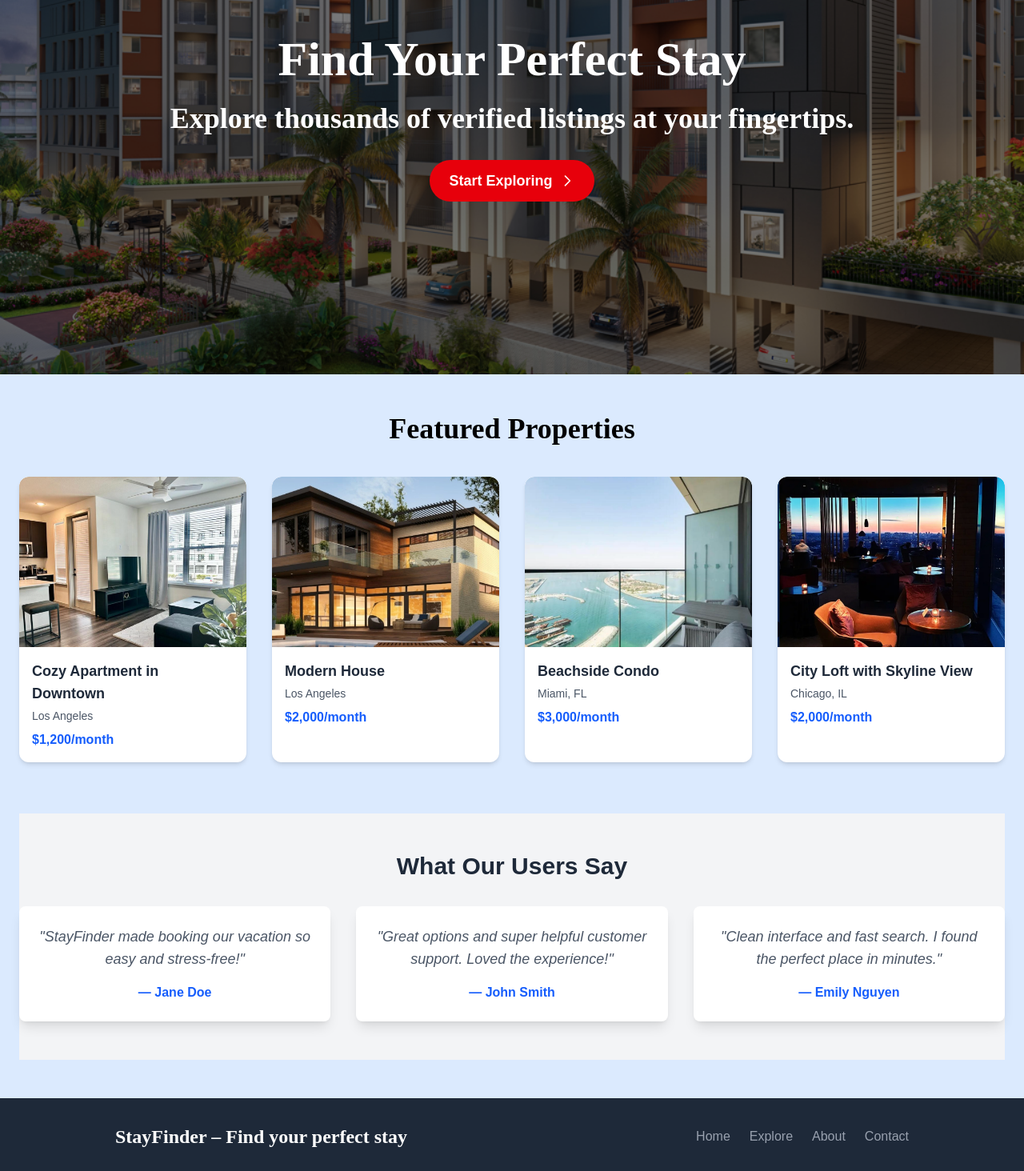
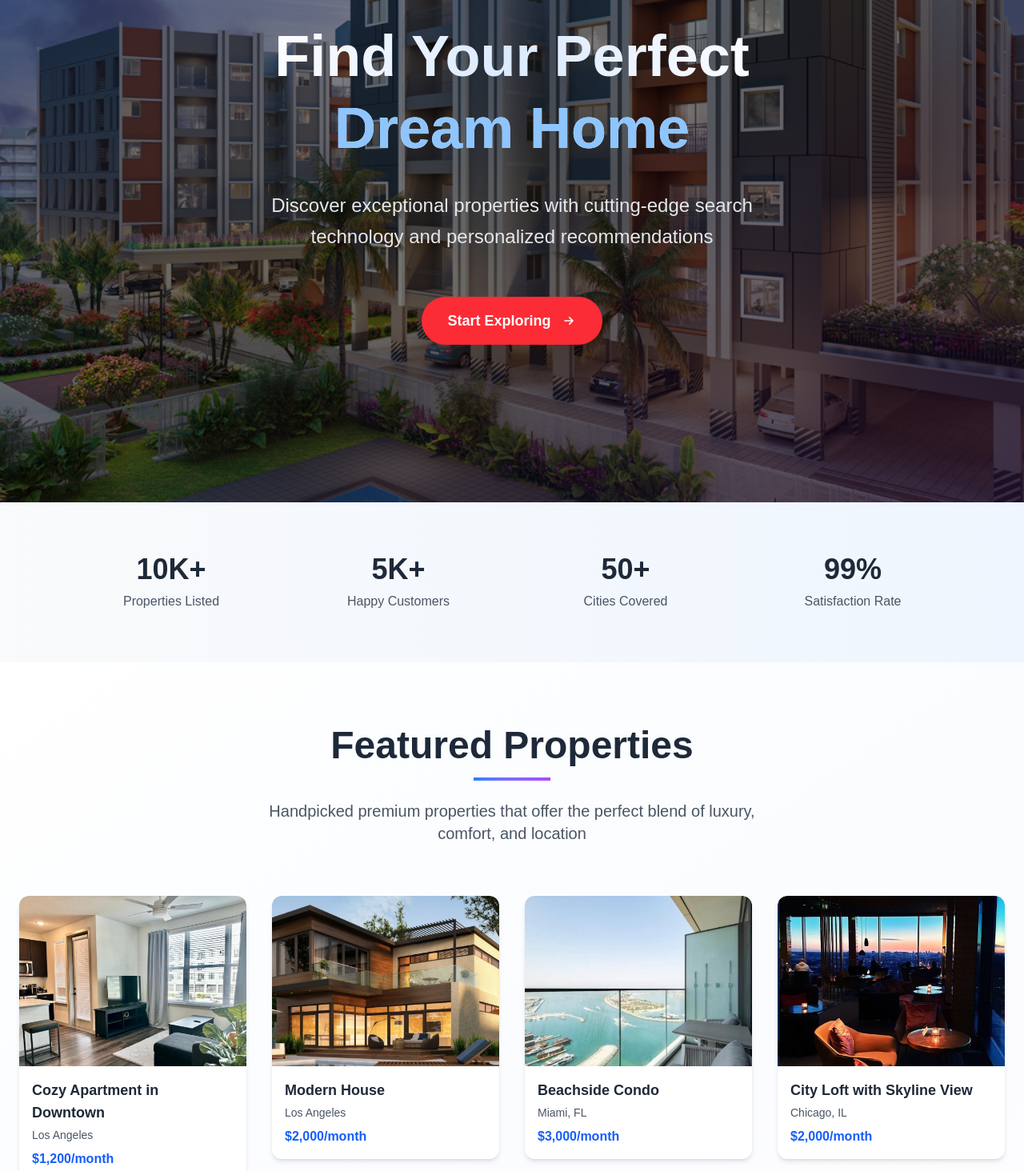
Before and after one commit to Saumya-Mishra-536/StayFinder02, a Next.js app: page /HomePage in a window 1280 px wide. Shown: the part 240-1704 px from the top of the page at 80% size. Built offline with nearby package versions, Linux system fonts and the light colour scheme.

Commit message:
advance design

```diff
--- a/app/ExplorePage/page.js
+++ b/app/ExplorePage/page.js
@@ -181,7 +181,7 @@ export default function PartnerPage() {
       </div>
 
       {/* Industry Cards */}
-      <h2 className="text-2xl font-semibold text-center mb-6 text-black">Select Your Industry to Get Started</h2>
+      <h2 className="text-2xl font-semibold text-center mb-6 text-black">Find Your Right Stay</h2>
       <div className="grid grid-cols-1 md:grid-cols-2 lg:grid-cols-3 gap-8 max-w-6xl mx-auto">
         {industries.map((industry, index) => (
           <div key={index} className="border rounded-lg shadow-md overflow-hidden bg-white">
@@ -190,9 +190,7 @@ export default function PartnerPage() {
               <h3 className="text-lg font-semibold mb-2 text-black">{industry.title}</h3>
               <p className="text-black text-sm">{industry.description}</p>
               <Link href={industry.link}>
-                <span className="inline-block mt-4 px-4 py-2 bg-blue-600 text-white rounded hover:bg-blue-700 cursor-pointer">
-                  Get started
-                </span>
+
               </Link>
             </div>
           </div>
--- a/app/HomePage/page.js
+++ b/app/HomePage/page.js
@@ -5,7 +5,6 @@ import Navbar from '../components/Navbar_/Navbar';
 import PropertyCard from '../components/PropertyCard/PropertyCard';
 import Testimonials from '../components/Testimonials/Testimonials';
 import Footer from '../components/Footer/Footer';
-
 function HomePage() {
   const [properties, setProperties] = useState([]);
   const router = useRouter();
@@ -15,14 +14,14 @@ function HomePage() {
         id: 1,
         title: 'Cozy Apartment in Downtown',
         price: '$1,200/month',
-        imageUrl:'/assets/cozy downtown.png',
+        imageUrl: '/assets/cozy downtown.png',
         location: 'Los Angeles',
       },
       {
         id: 2,
         title: 'Modern House',
         price: '$2,000/month',
-        imageUrl:'/assets/modern house.png',
+        imageUrl: '/assets/modern house.png',
         location: 'Los Angeles',
       },
       {
@@ -41,51 +40,38 @@ function HomePage() {
       },
     ]);
   }, []);
-
-
-
-
-
-
-
-
-
   return (
-    <div className="home-page bg-white">
+    <div className="home-page bg-white min-h-screen">
       <Navbar />
-
       {/* Hero Section */}
+      <div className="relative overflow-hidden">
         <div
-        className="relative bg-cover bg-center h-[80vh] flex items-center justify-center text-center"
+          className="relative bg-cover bg-center h-screen flex items-center justify-center"
           style={{
-          backgroundImage: `url('/assets/radiance-the-prime.jpg')`,
+            backgroundImage: `linear-gradient(135deg, rgba(0,0,0,0.4) 0%, rgba(0,0,0,0.6) 100%), url('/assets/radiance-the-prime.jpg')`,
           }}
         >
-        <div className="absolute inset-0 bg-black opacity-50"></div>
-        <div className="relative z-10 text-white px-4">
-          <h1
-            className="text-4xl md:text-6xl font-bold mb-6"
-            style={{ fontFamily: `'Times New Roman', serif` }}
-          >
-            Find Your Perfect Stay
+          {/* Animated background overlay */}
+          <div className="absolute inset-0 bg-gradient-to-br from-blue-900/20 via-transparent to-purple-900/20"></div>
+          {/* Floating elements for visual interest */}
+          <div className="relative z-10 text-white px-6 max-w-4xl mx-auto text-center">
+            <div className="space-y-8 animate-fade-in">
+              <h1 className="text-5xl md:text-7xl font-bold leading-tight bg-gradient-to-r from-white via-blue-100 to-white bg-clip-text text-transparent">
+                Find Your Perfect
+                <span className="block text-blue-300">Dream Home</span>
               </h1>
-          <p
-            className="text-3xl md:text-4xl mb-8"
-            style={{
-              fontFamily: `'Dancing Script', cursive`,
-              fontWeight: 'bold',
-            }}
-          >
-            Explore thousands of verified listings at your fingertips.
+              <p className="text-xl md:text-2xl text-gray-200 max-w-2xl mx-auto leading-relaxed font-light">
+                Discover exceptional properties with cutting-edge search technology and personalized recommendations
               </p>
+              <div className="flex flex-col sm:flex-row gap-4 justify-center items-center pt-6">
                 <button
-            className="bg-red-600 text-white px-6 py-3 rounded-full text-lg font-semibold hover:bg-red-700 transition flex items-center gap-2 mx-auto"
+                  className="group bg-red-500 text-white px-8 py-4 rounded-full text-lg font-semibold hover:from-blue-700 hover:to-purple-700 transition-all duration-300 transform hover:scale-105 shadow-2xl hover:shadow-blue-500/25 flex items-center gap-3"
                   onClick={() => router.push('/ExplorePage')}
                 >
                   Start Exploring
                   <svg
                     xmlns="http://www.w3.org/2000/svg"
-              className="h-5 w-5 text-white"
+                    className="h-5 w-5 group-hover:translate-x-1 transition-transform duration-300"
                     fill="none"
                     viewBox="0 0 24 24"
                     stroke="currentColor"
@@ -94,33 +80,77 @@ function HomePage() {
                       strokeLinecap="round"
                       strokeLinejoin="round"
                       strokeWidth={2}
-                d="M9 5l7 7-7 7"
+                      d="M13 7l5 5m0 0l-5 5m5-5H6"
                     />
                   </svg>
                 </button>
               </div>
             </div>
-
-      {/* Featured Properties + Testimonials */}
-      <div className="bg-blue-100 px-6 py-12">
-        <h2
-          className="text-4xl font-bold text-center mb-10 text-black"
-          style={{ fontFamily: 'Times New Roman, Times, serif' }}
-        >
+          </div>
+        </div>
+      </div>
+      {/* Stats Section */}
+      <div className="bg-gradient-to-r from-gray-50 to-blue-50 py-16">
+        <div className="max-w-6xl mx-auto px-6">
+          <div className="grid grid-cols-2 md:grid-cols-4 gap-8 text-center">
+            {[
+              { number: '10K+', label: 'Properties Listed' },
+              { number: '5K+', label: 'Happy Customers' },
+              { number: '50+', label: 'Cities Covered' },
+              { number: '99%', label: 'Satisfaction Rate' },
+            ].map((stat, index) => (
+              <div key={index} className="group">
+                <div className="text-3xl md:text-4xl font-bold text-gray-800 group-hover:text-blue-600 transition-colors duration-300">
+                  {stat.number}
+                </div>
+                <div className="text-gray-600 mt-2 font-medium">{stat.label}</div>
+              </div>
+            ))}
+          </div>
+        </div>
+      </div>
+      {/* Featured Properties Section */}
+      <div className="bg-gradient-to-br from-white via-blue-50/30 to-purple-50/30 px-6 py-20">
+        <div className="max-w-7xl mx-auto">
+          <div className="text-center mb-16">
+            <h2 className="text-4xl md:text-5xl font-bold text-gray-800 mb-4">
               Featured Properties
             </h2>
-        <div className="grid grid-cols-1 sm:grid-cols-2 md:grid-cols-4 gap-8 mb-16">
-          {properties.map((property) => (
-            <PropertyCard key={property.id} property={property} />
+            <div className="w-24 h-1 bg-gradient-to-r from-blue-500 to-purple-500 mx-auto mb-6"></div>
+            <p className="text-xl text-gray-600 max-w-2xl mx-auto">
+              Handpicked premium properties that offer the perfect blend of luxury, comfort, and location
+            </p>
+          </div>
+          <div className="grid grid-cols-1 sm:grid-cols-2 lg:grid-cols-4 gap-8 mb-20">
+            {properties.map((property, index) => (
+              <div
+                key={property.id}
+                className="transform hover:scale-105 transition-all duration-300 hover:shadow-2xl"
+                style={{ animationDelay: `${index * 100}ms` }}
+              >
+                <PropertyCard property={property} />
+              </div>
             ))}
           </div>
-
+          {/* CTA Section */}
+          <div className="text-center">
+            <button
+              className="bg-gradient-to-r from-gray-800 to-gray-900 text-white px-10 py-4 rounded-full text-lg font-semibold hover:from-gray-900 hover:to-black transition-all duration-300 transform hover:scale-105 shadow-xl hover:shadow-2xl"
+              onClick={() => router.push('/ExplorePage')}
+            >
+              View All Properties
+            </button>
+          </div>
+        </div>
+      </div>
+      {/* Testimonials with modern styling */}
+      <div className="bg-gradient-to-r from-gray-900 via-blue-900 to-purple-900 py-20">
+        <div className="max-w-6xl mx-auto px-6">
           <Testimonials />
         </div>
-
+      </div>
       <Footer />
     </div>
   );
 }
-
 export default HomePage;
--- a/app/components/Filter/Filter.js
+++ b/app/components/Filter/Filter.js
@@ -43,10 +43,12 @@ function Filters({ onFilterChange }) {
           className="w-full p-3 mt-2 border rounded-lg text-black focus:outline-none focus:ring-2 focus:ring-blue-500"
         >
           <option value="all">All Types</option>
-          <option value="house">House</option>
-          <option value="apartment">Apartment</option>
-          <option value="condo">Condo</option>
-          <option value="townhouse">Townhouse</option>
+          <option value="house">Cozy Apartments</option>
+          <option value="apartment">Vacation Homes</option>
+          <option value="condo">City Rentals</option>
+          <option value="townhouse">Nature Escapes</option>
+          <option value="condo">Budget Friendly Stays</option>
+          <option value="townhouse">Luxury Living</option>
         </select>
       </div>
 
```
Lines whose indentation alone changed are shown as unchanged.
